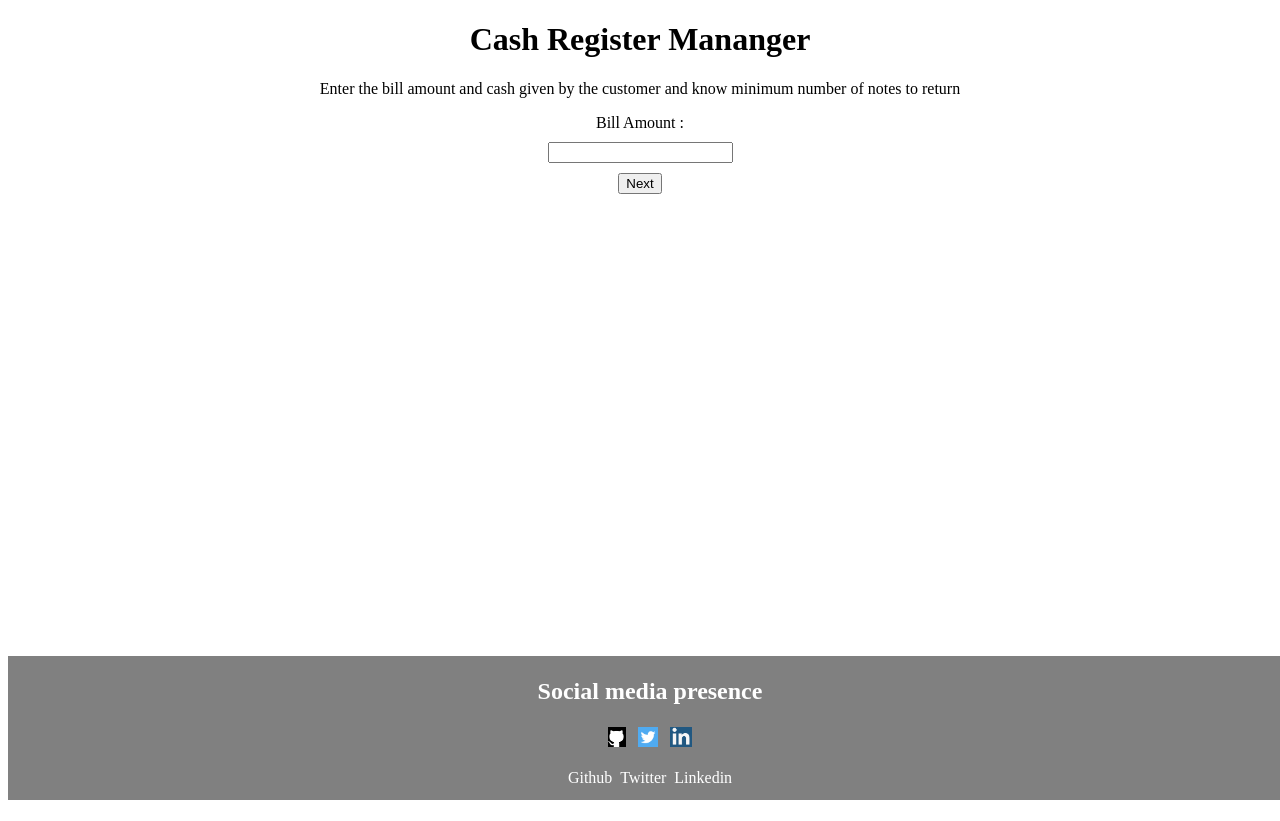
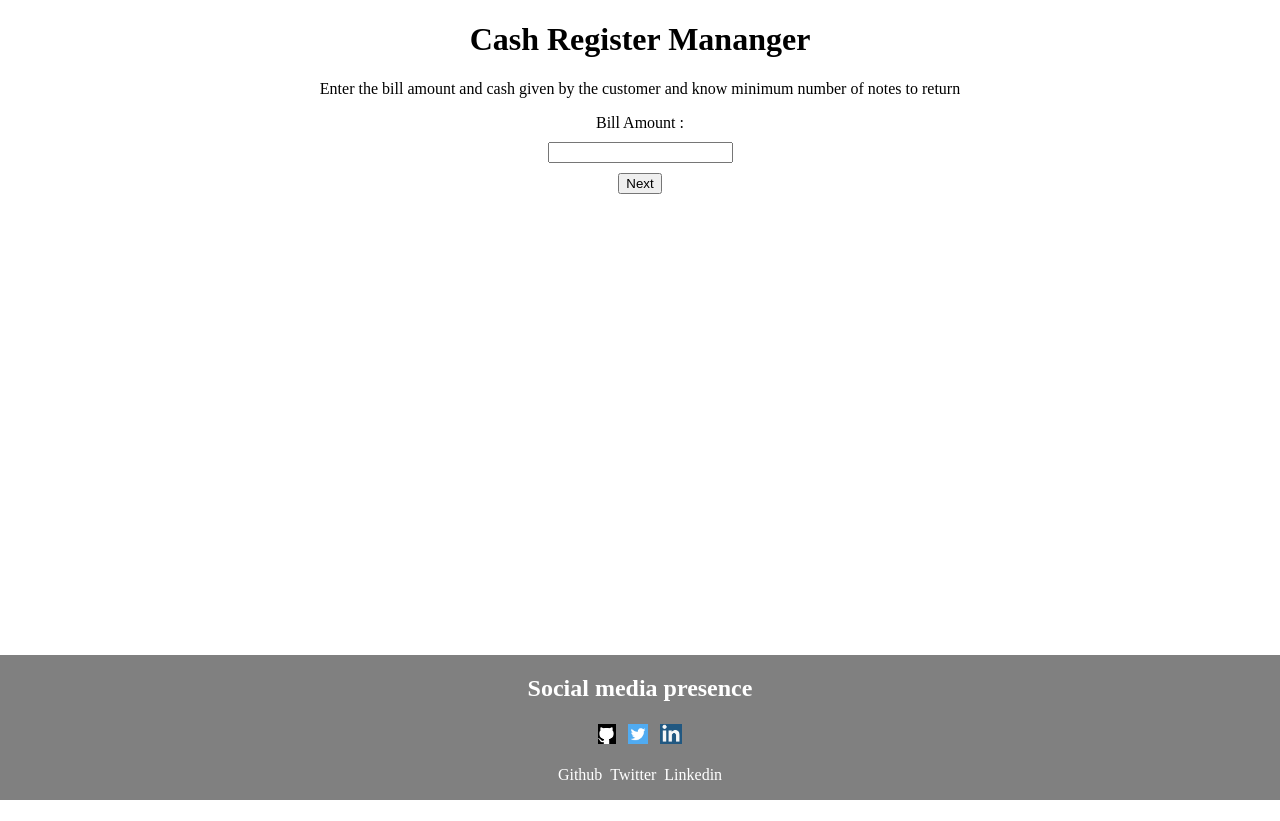
Before and after one commit to JuvitaSaini09/Cash-Register, a plain HTML site: page index.html in a window 1280 px wide. Before the commit the page ends 800 px from the top, so only its background shows below. Drawn offline with Linux system fonts and the light colour scheme.

Commit message:
stying:updated styling

```diff
--- a/style.css
+++ b/style.css
@@ -1,3 +1,8 @@
+html,body{
+  width:100%;
+  height:100%;
+  margin:0;
+}
 .Container{
     width:80%;
     margin:auto;
@@ -33,8 +38,7 @@ th,td {
 .foot {
   position:absolute ;
   bottom:0;
-  height:140px;
-  padding: 2px;
+  padding: 0px;
   width:100%;
   color: white;
   background-color:grey;
```
